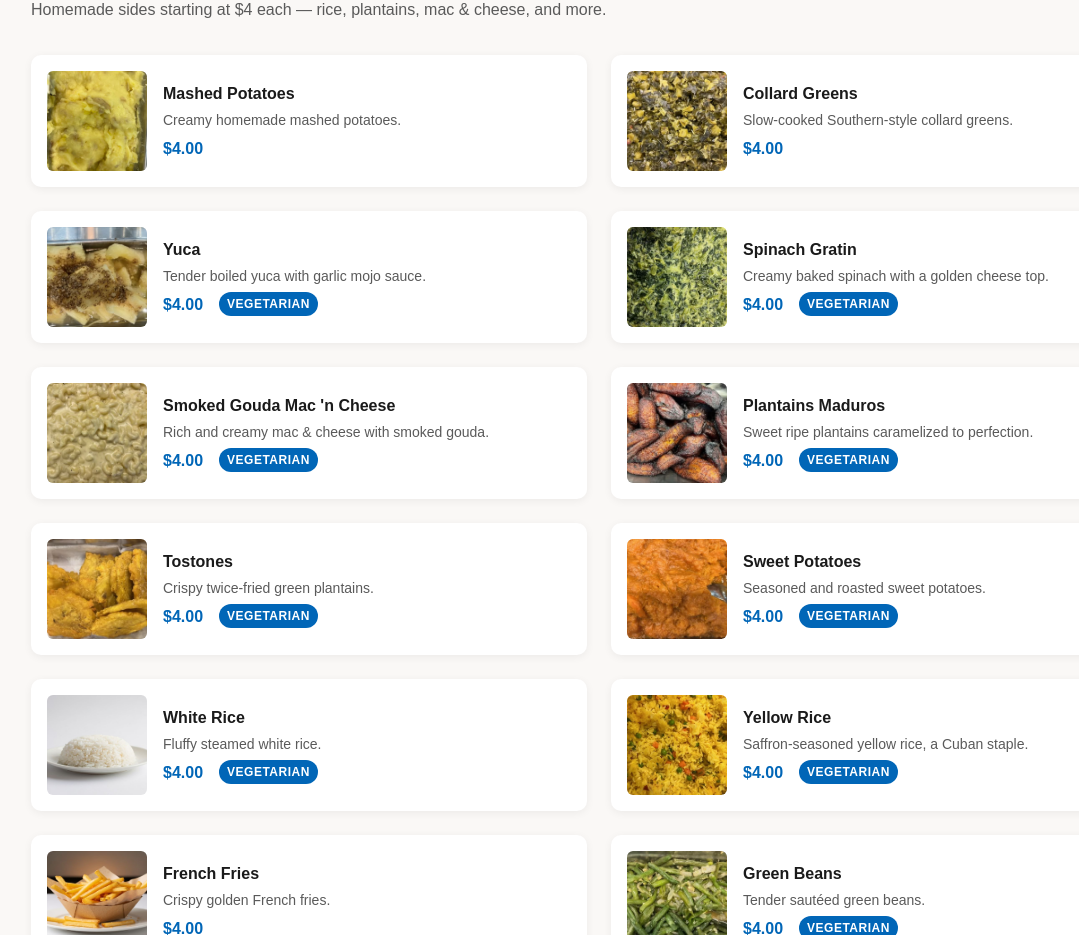
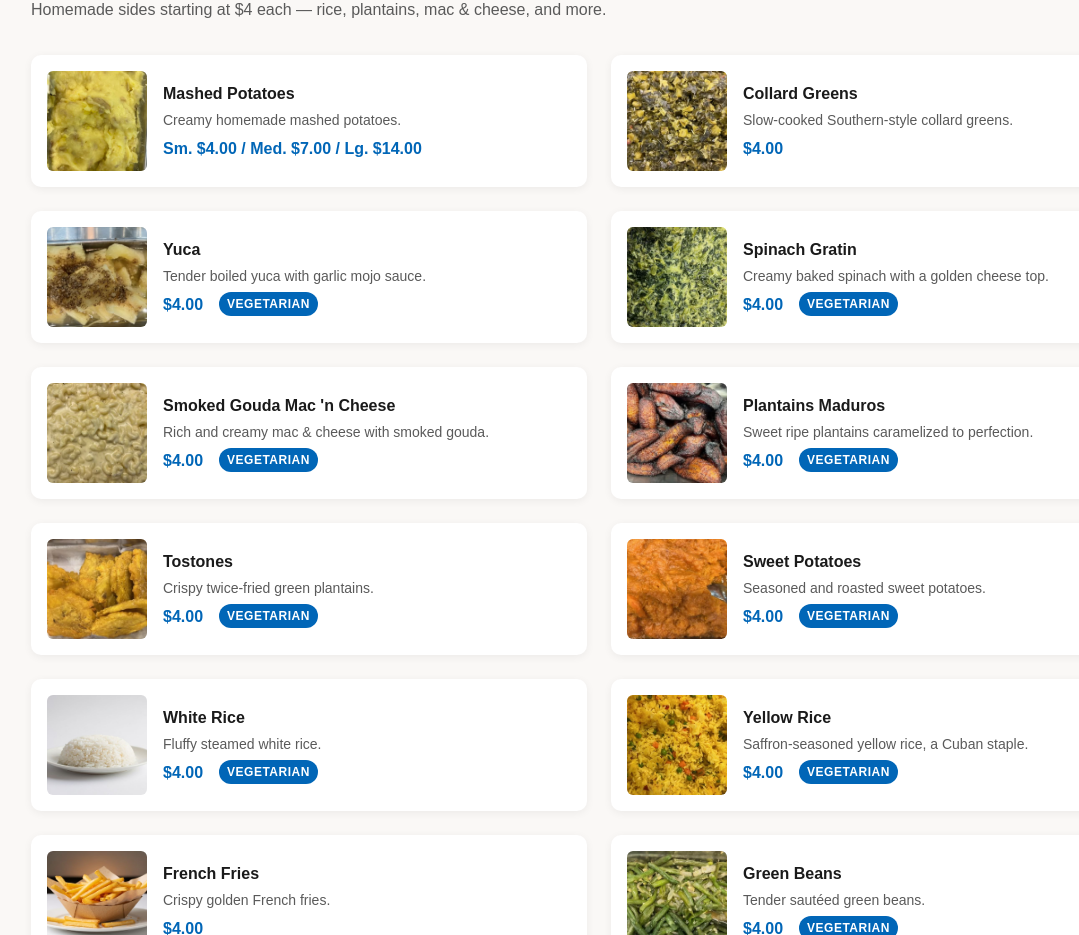
Before and after one commit to webeducationservices-oss/moreno-bakery, a Next.js app: page /menu/food in a window 1280 px wide. Shown: the part 4080-5015 px from the top of the page, without its empty margins (41-1120 px from the left). Built offline with nearby package versions, Linux system fonts and the light colour scheme; a web font is replaced by a local one.

Commit message:
Edit app/data/menu.js — on the food menu under the sides category add Sm. $4.00 Med. $7.00 Lg. $14.00 fo

```diff
--- a/app/data/menu.js
+++ b/app/data/menu.js
@@ -399,7 +399,7 @@ export const FOOD_CATEGORIES = [
     description: "Homemade sides starting at $4 each — rice, plantains, mac & cheese, and more.",
     image: "/images/food/moreno-bakery-plantains-maduros.jpg",
     items: [
-      { name: "Mashed Potatoes", price: "$4.00", description: "Creamy homemade mashed potatoes.", image: "/images/food/moreno-bakery-mashed-potatoes.jpg" },
+      { name: "Mashed Potatoes", price: "Sm. $4.00 / Med. $7.00 / Lg. $14.00", description: "Creamy homemade mashed potatoes.", image: "/images/food/moreno-bakery-mashed-potatoes.jpg" },
       { name: "Collard Greens", price: "$4.00", description: "Slow-cooked Southern-style collard greens.", image: "/images/food/moreno-bakery-collard-greens.jpg" },
       { name: "Yuca", price: "$4.00", description: "Tender boiled yuca with garlic mojo sauce.", tag: "Vegetarian", image: "/images/food/moreno-bakery-yuca.jpg" },
       { name: "Spinach Gratin", price: "$4.00", description: "Creamy baked spinach with a golden cheese top.", tag: "Vegetarian", image: "/images/food/moreno-bakery-spinach-gratin.jpg" },
```
